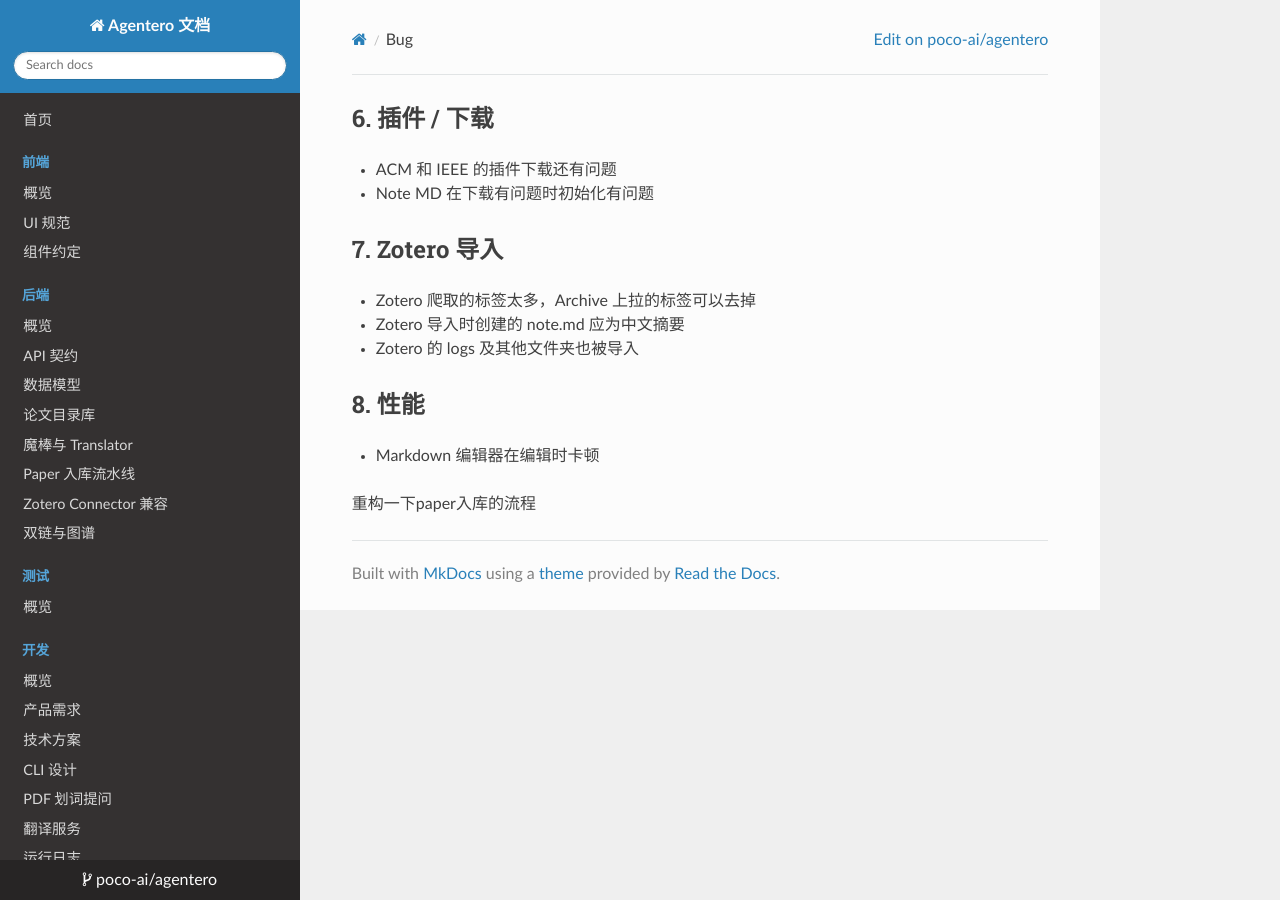
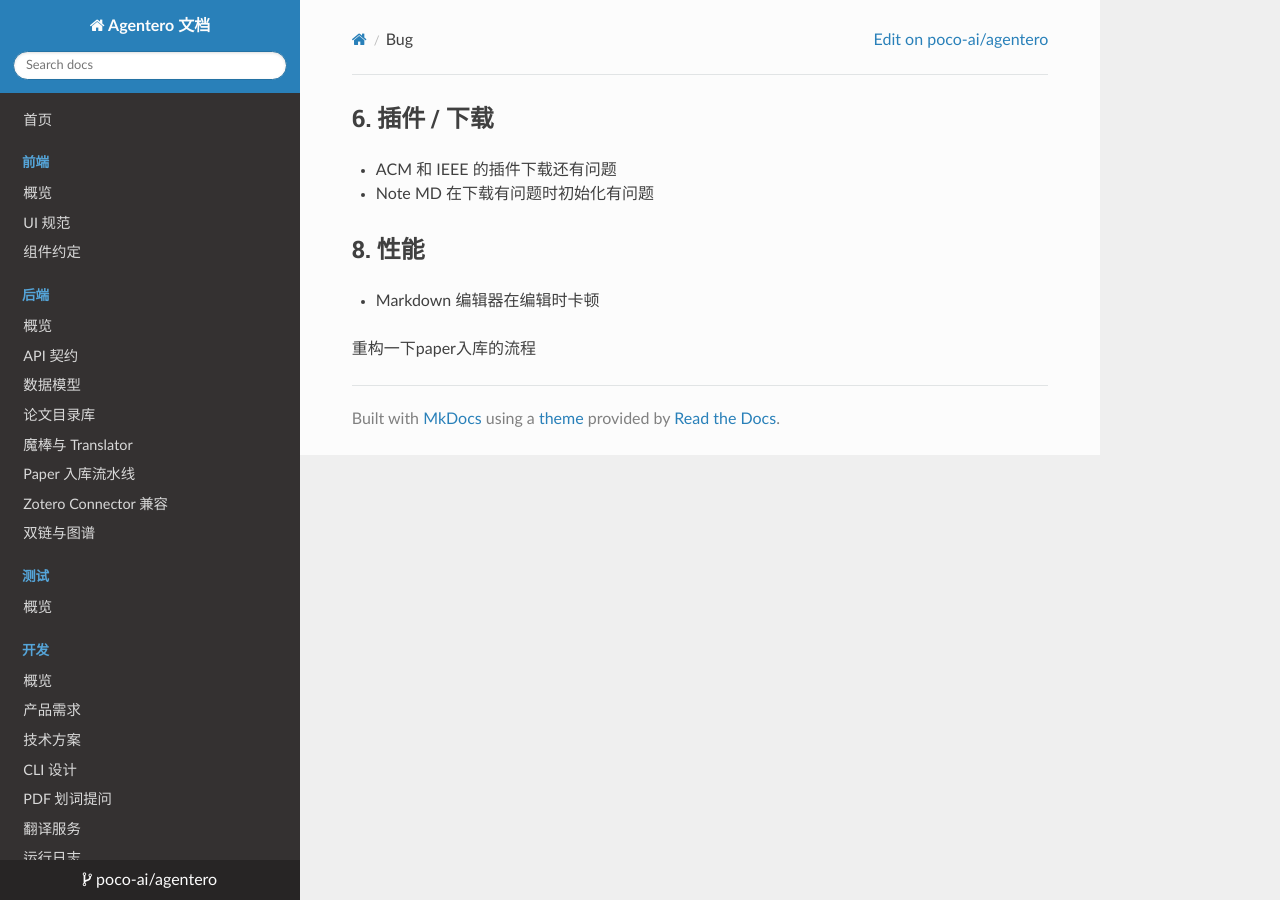
Before and after one commit to July-h5kf3/Agentero, an MkDocs documentation site: the page built from docs/development/bug.md, in a window 1280 px wide. Built offline with MkDocs 1.6.1, drawn with Linux system fonts in a browser that asks for light colours; nearby versions of some CDN libraries.

```diff
--- a/docs/development/bug.md
+++ b/docs/development/bug.md
@@ -1,11 +1,6 @@
 ## 6. 插件 / 下载
 - ACM 和 IEEE 的插件下载还有问题
 - Note MD 在下载有问题时初始化有问题
-
-## 7. Zotero 导入
-- Zotero 爬取的标签太多，Archive 上拉的标签可以去掉
-- Zotero 导入时创建的 note.md 应为中文摘要
-- Zotero 的 logs 及其他文件夹也被导入
 
 ## 8. 性能
 - Markdown 编辑器在编辑时卡顿
```
